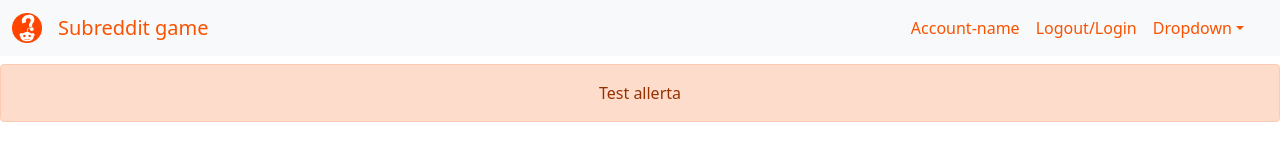
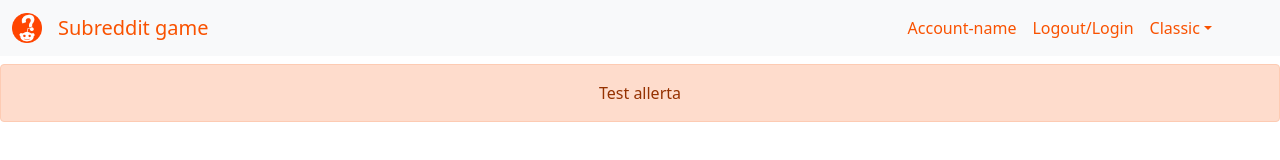
Before and after one commit to fedesecco/subreddit-game, a React (Create React App) app: page / in a window 1280 px wide. Shown: the top 160 px of the page. Built offline with nearby package versions, Linux system fonts and the light colour scheme.

Commit message:
adding variables to header

```diff
--- a/src/components/Header.js
+++ b/src/components/Header.js
@@ -4,16 +4,23 @@ import './Header.scss';
 import subredditGameLogo from '../img/icon2.png';
 
 function Header() {
+    const gameModes = ["Classic", "2"];
     const headerSize = "lg";
     const websiteURL = "https://subredditgame.netlify.app/";
+    const currentGame = gameModes[0];
     return (
         <div id="Header">
+            {/* NAVBAR */}
             <Navbar key={headerSize} bg="light" expand={headerSize} className="mb-4" variant="primary" fixed="top">
                 <Container fluid>
+
+                    {/* LOGO */}
                     <Navbar.Brand href={`${websiteURL}`}>
                         <img src={subredditGameLogo} width="30" height="30" className="d-inline-block align-top" alt="Subreddit game logo" />
                     </Navbar.Brand>
+                    {/* NOME (SUBREDDIT GAME) */}
                     <Navbar.Brand href={`${websiteURL}`} rel="noreferrer noopener" target="_blank" >Subreddit game</Navbar.Brand>
+                    {/* MENU HAMBURGER MOBILE */}
                     <Navbar.Toggle aria-controls={`offcanvasNavbar-expand-${headerSize}`} />
                     <Navbar.Offcanvas
                         id={`offcanvasNavbar-expand-${headerSize}`}
@@ -26,7 +33,7 @@ function Header() {
                             </Offcanvas.Title>
                         </Offcanvas.Header>
                         <Offcanvas.Body>
-                            <Nav className="justify-content-end flex-grow-1 pe-3">
+                            <Nav className="justify-content-end flex-grow-1 pe-5">
                                 {/* <NavDropdown title="Account-name" id={`offcanvasNavbarDropdown-expand-${headerSize}`}>
                                     <NavDropdown.Item href="#action3">Profile</NavDropdown.Item>
                                     <NavDropdown.Divider />
@@ -34,10 +41,7 @@ function Header() {
                                 </NavDropdown> */}
                                 <Nav.Link href="#action1">Account-name</Nav.Link>
                                 <Nav.Link href="#action1">Logout/Login</Nav.Link>
-                                <NavDropdown
-                                    title="Dropdown"
-                                    id={`offcanvasNavbarDropdown-expand-${headerSize}`}
-                                >
+                                <NavDropdown title={currentGame} id={`offcanvasNavbarDropdown-expand-${headerSize}`}>
                                     <NavDropdown.Item href="#action3">Action</NavDropdown.Item>
                                     <NavDropdown.Item href="#action4">
                                         Another action
```
